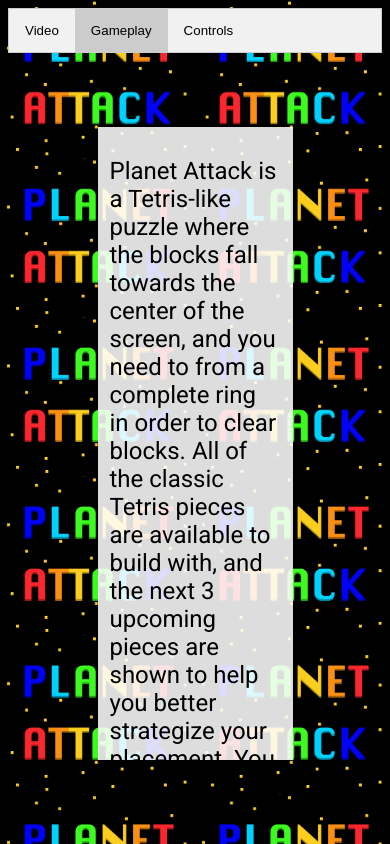
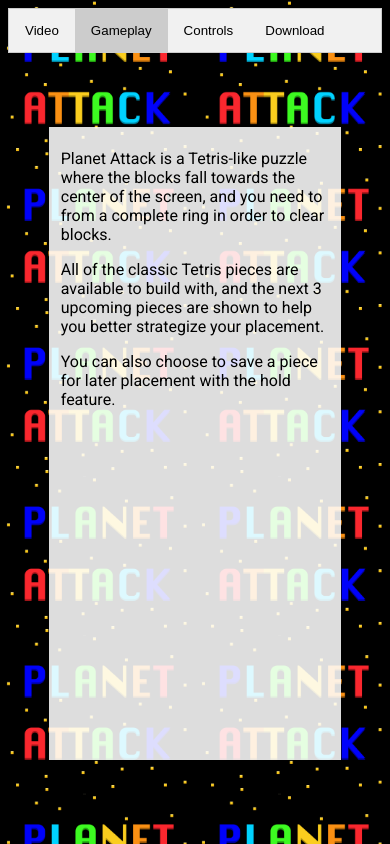
Before and after one commit to bobsmith947/planet-attack, a plain HTML site: page docs/index.html in a window 390 px wide. Both pictures are taken after a click on the button "Gameplay". Drawn offline with nearby package versions, Linux system fonts and the light colour scheme.

Commit message:
Add APK download to website

```diff
--- a/docs/index.css
+++ b/docs/index.css
@@ -44,7 +44,7 @@ video {
 	background-color: #ddd;
 }
 
-/* Create an active/current tablink class */
+/* Create an active/current tab link class */
 .link.active {
 	background-color: #ccc;
 }
@@ -63,3 +63,14 @@ video {
 	from {opacity: 0;}
 	to {opacity: 1;}
 }
+
+@media (max-width: 1024px) {
+	body {
+		font-size: 1em;
+	}
+
+	#container {
+		width: 75%;
+		left: 12.5%;
+	}
+}
--- a/docs/index.html
+++ b/docs/index.html
@@ -17,6 +17,7 @@
 			<button class="link">Video</button>
 			<button class="link">Gameplay</button>
 			<button class="link">Controls</button>
+			<button class="link">Download</button>
 		</div>
 		<div id="container">
 			<div class="content">
@@ -26,7 +27,9 @@
 				</video>
 			</div>
 			<div class="content">
-				<p>Planet Attack is a Tetris-like puzzle where the blocks fall towards the center of the screen, and you need to from a complete ring in order to clear blocks. All of the classic Tetris pieces are available to build with, and the next 3 upcoming pieces are shown to help you better strategize your placement. You can also choose to save a piece for later placement with the hold feature.</p>
+				<p>Planet Attack is a Tetris-like puzzle where the blocks fall towards the center of the screen, and you need to from a complete ring in order to clear blocks.</p>
+				<p>All of the classic Tetris pieces are available to build with, and the next 3 upcoming pieces are shown to help you better strategize your placement.</p>
+				<p>You can also choose to save a piece for later placement with the hold feature.</p>
 			</div>
 			<div class="content">
 				<p>The controls are very easy to use:</p>
@@ -37,11 +40,16 @@
 						<ul>
 							<li>Pieces will rotate to the right if possible.</li>
 							<li>If rotating a piece will cause it to overlap with an existing piece, it will attempt to move to an adjacent empty spot.</li>
-							<li>Otherwise the roation will fail.</li>
+							<li>Otherwise the rotation will fail.</li>
 						</ul>
 					</li>
 					<li>Pieces can be automatically dropped by pressing and holding.</li>
 				</ul>
+			</div>
+			<div class="content">
+				<a href="planet-attack.apk" download>Android APK Download</a>
+				<p>The app can be downloaded and installed to Android devices running Android 8.0 (Oreo) or later.</p>
+				<p>You will likely get a warning about the app coming from an unknown publisher, but don't worry, we promise the app doesn't do anything bad!</p>
 			</div>
 		</div>
 		<script>
```
Also changed, not shown: 2 other files.
